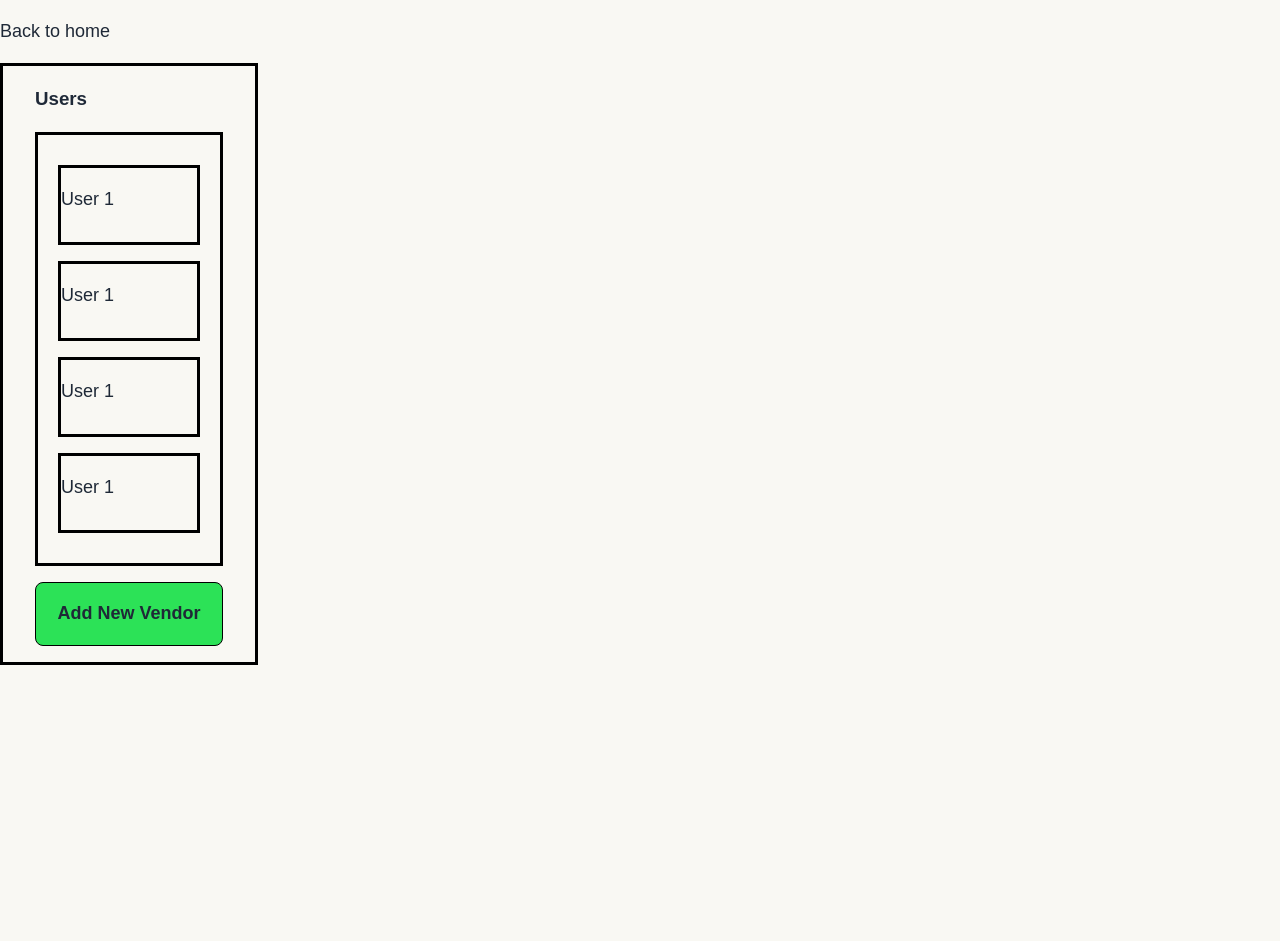
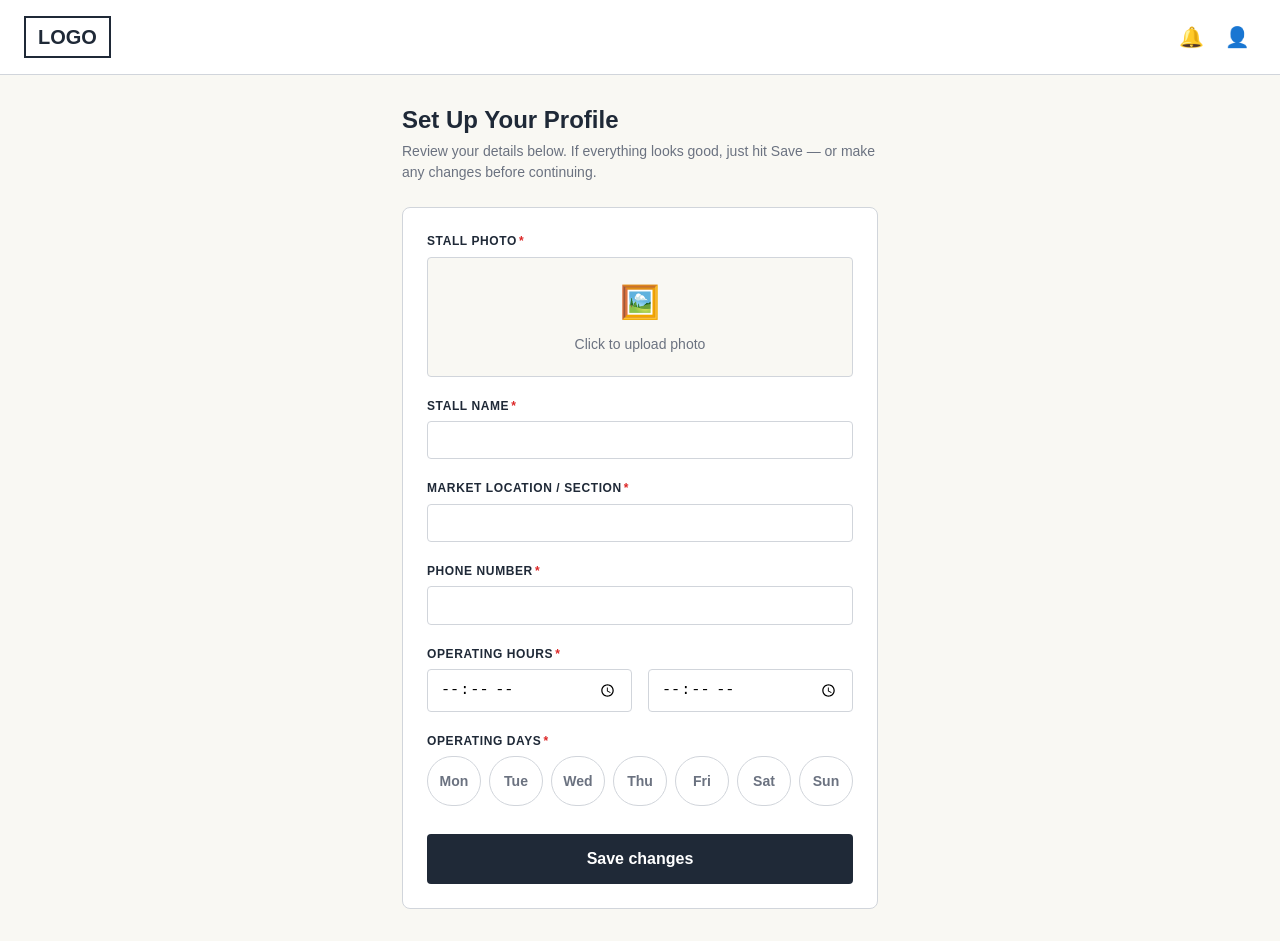
Before and after one commit to chrisb588/Tarnished, a React (Vite) app in the folder freshlast/: page /admin in a window 1280 px wide. Before the commit the page ends 800 px from the top, so only its background shows below. Built offline with nearby package versions, Linux system fonts and the light colour scheme; no server answers.

Commit message:
current test

```diff
--- a/freshlast/src/App.jsx
+++ b/freshlast/src/App.jsx
@@ -108,12 +108,12 @@ export default function App() {
 
     const isLoggedIn = !!session;
 
-    // TEMP - remove when done testing
-    //return (
-    //    <BrowserRouter>
-    //        <EditProfile onSave={() => {}} onLogout={() => {}} />
-    //    </BrowserRouter>
-    //);
+     //TEMP - remove when done testing
+    return (
+        <BrowserRouter>
+            <EditProfile onSave={() => {}} onLogout={() => {}} />
+        </BrowserRouter>
+    );
 
     return (
         <BrowserRouter>
--- a/freshlast/src/pages/AdminDashboard/AdminDashboard.jsx
+++ b/freshlast/src/pages/AdminDashboard/AdminDashboard.jsx
@@ -31,8 +31,7 @@ export default function AdminDashboard(){
                 </div>
                 <button
                 className='add-vendor-btn'>
-                    {/*Here, make it a modal after*/}
-                    Add New Vendor
+                    test
                 </button>
             </div>
 
```
